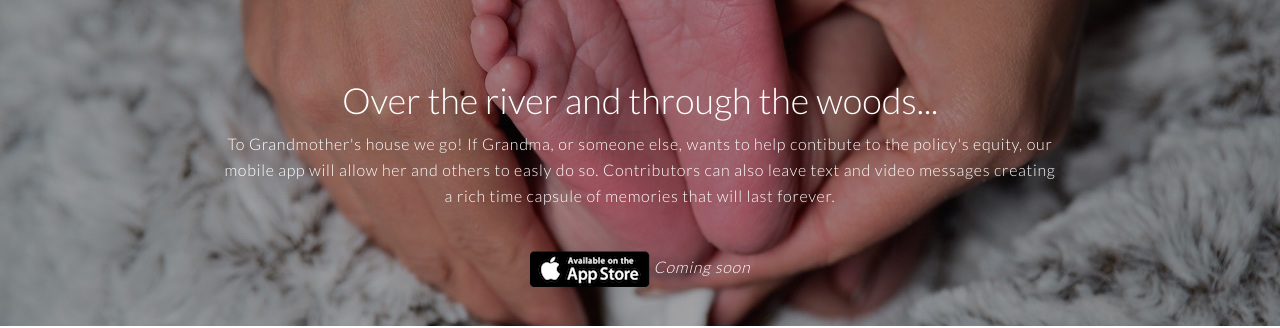
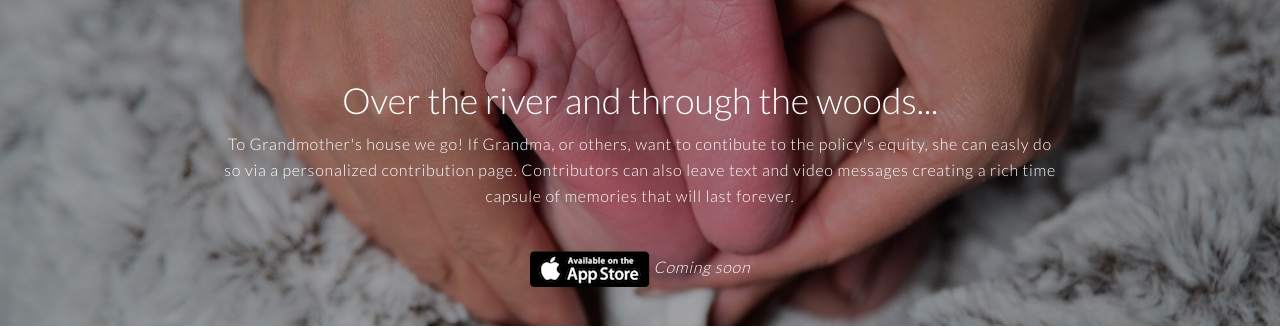
Before and after one commit to banyanlife/banyanlife.github.io, a website: page src/app/index.html in a window 1280 px wide. Shown: the part 4380-4708 px from the top of the page. Drawn offline with nearby package versions, Linux system fonts and the light colour scheme.

Commit message:
contribution text changes

```diff
--- a/src/app/index.html
+++ b/src/app/index.html
@@ -297,7 +297,6 @@
         <hr class="aligncenter mb">
         <center><p>The amount of coverage your child qualifies for will vary based on the monthly budget you select, your child's age, and thier medical history. Cash-value growth and coverage amounts vary by age at the time of application. All coverage and equity amounts below are estimates of new borns.<br><b>Simply pick the monthly budget that best fits your needs.</b></p></center>
 
-
         <div class="col-md-8 col-md-offset-2">
           <div class="row price-tag">
             <div class="col-sm-2 centered">
@@ -481,7 +480,7 @@
           <div class="row">
             <div class="col-md-8 col-md-offset-2">
               <center><h1>Over the river and through the woods...</h1>
-              <p>To Grandmother's house we go! If Grandma, or someone else, wants to help contibute to the policy's equity, our mobile app will allow her and others to easly do so. Contributors can also leave text and video messages creating a rich time capsule of memories that will last forever.</p>
+              <p>To Grandmother's house we go! If Grandma, or others, want to contibute to the policy's equity, she can easly do so via a personalized contribution page. Contributors can also leave text and video messages creating a rich time capsule of memories that will last forever.</p>
               <br>
               <p><img src="assets/img/DownloadAppStore.png"> <i>Coming soon</i></p></center>
             </div>
```
